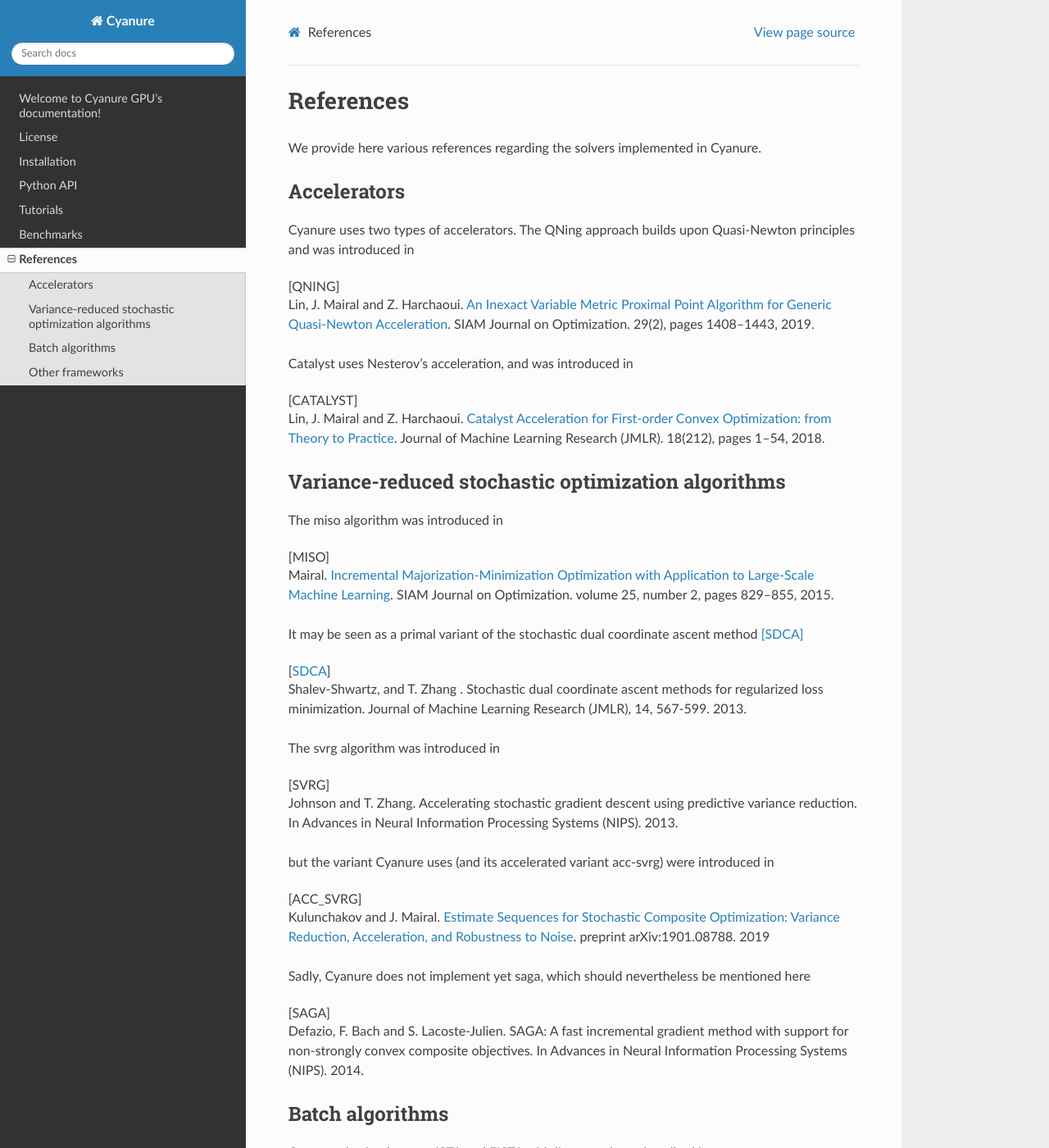
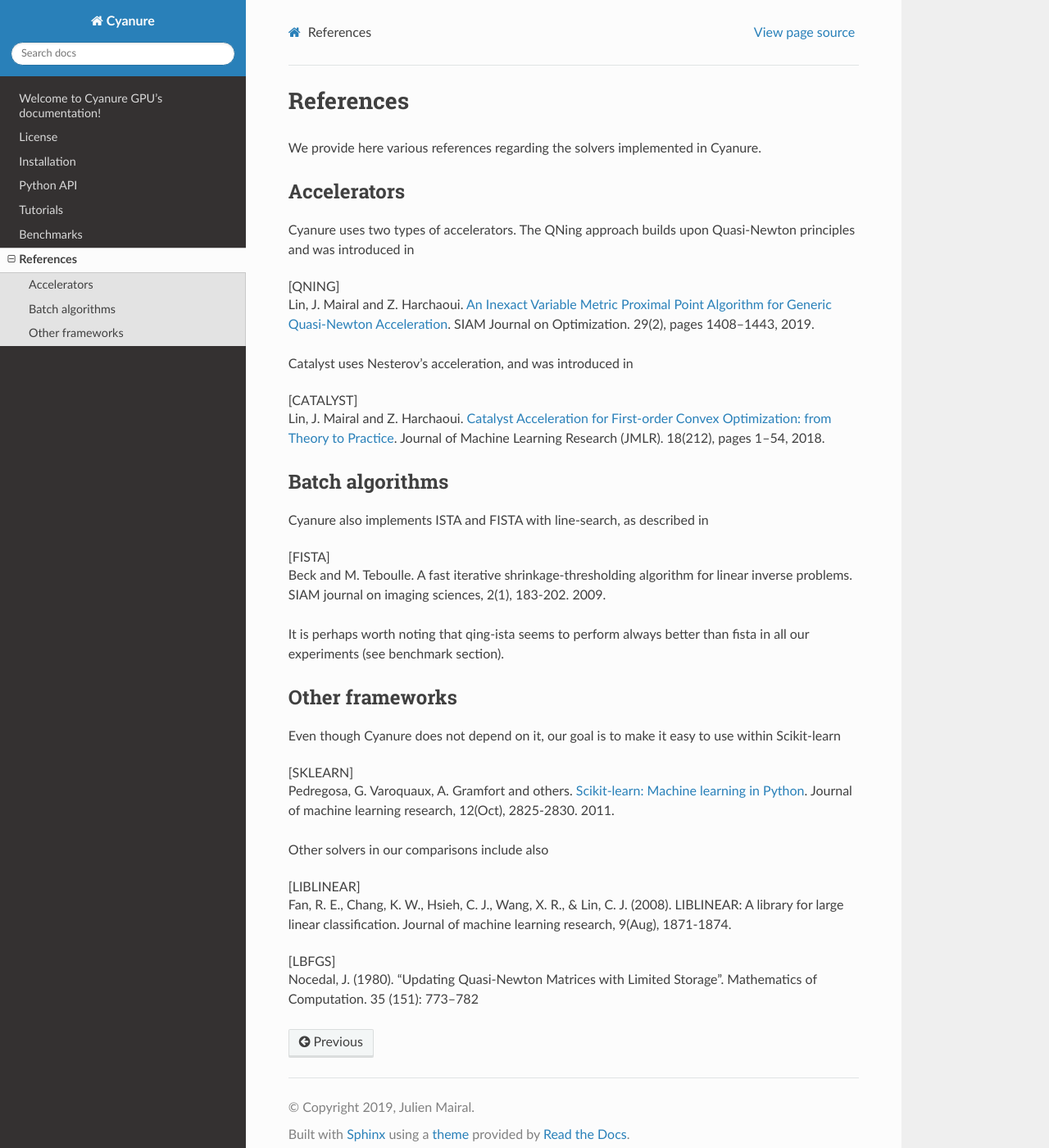
Before and after one commit to inria-thoth/cyanure_gpu, a Sphinx documentation site: the page built from docs/sphinx/source/references.rst, in a window 1280 px wide and 1400 px high. Shown: the whole window at 82% size. Built offline with Sphinx 7.4.7 and the Read the Docs theme 3.1.0, drawn with Linux system fonts in a browser that asks for light colours.

Commit message:
doc: update doc

```diff
--- a/docs/sphinx/source/references.rst
+++ b/docs/sphinx/source/references.rst
@@ -12,28 +12,6 @@ Cyanure uses two types of accelerators. The QNing approach builds upon Quasi-New
 Catalyst uses Nesterov's acceleration, and was introduced in
 
 .. [CATALYST] H. Lin, J. Mairal and Z. Harchaoui. `Catalyst Acceleration for First-order Convex Optimization: from Theory to Practice <https://arxiv.org/abs/1712.05654>`_. Journal of Machine Learning Research (JMLR). 18(212), pages 1–54, 2018.
-
-Variance-reduced stochastic optimization algorithms
----------------------------------------------------
-The miso algorithm was introduced in
-
-.. [MISO] J. Mairal. `Incremental Majorization-Minimization Optimization with Application to Large-Scale Machine Learning <http://thoth.inrialpes.fr/people/mairal/resources/pdf/95763.pdf>`_. SIAM Journal on Optimization. volume 25, number 2, pages 829–855, 2015.
-
-It may be seen as a primal variant of the stochastic dual coordinate ascent method [SDCA]_
-
-.. [SDCA] S. Shalev-Shwartz, and T. Zhang . Stochastic dual coordinate ascent methods for regularized loss minimization. Journal of Machine Learning Research (JMLR), 14, 567-599. 2013.
-
-The svrg algorithm was introduced in
-
-.. [SVRG] R. Johnson and T. Zhang. Accelerating stochastic gradient descent using predictive variance reduction. In Advances in Neural Information Processing Systems (NIPS). 2013.
-
-but the variant Cyanure uses (and its accelerated variant acc-svrg) were introduced in
-
-.. [ACC_SVRG] A. Kulunchakov and J. Mairal. `Estimate Sequences for Stochastic Composite Optimization: Variance Reduction, Acceleration, and Robustness to Noise <https://arxiv.org/pdf/1901.08788.pdf>`_. preprint arXiv:1901.08788. 2019
-
-Sadly, Cyanure does not implement yet saga, which should nevertheless be mentioned here
-
-.. [SAGA] A. Defazio, F. Bach and S. Lacoste-Julien. SAGA: A fast incremental gradient method with support for non-strongly convex composite objectives. In Advances in Neural Information Processing Systems (NIPS). 2014.
 
 Batch algorithms
 ----------------
```
Also changed, not shown: docs/sphinx/source/welcome.rst (+3 -5 lines), docs/sphinx/source/benchopt.rst (deleted).
